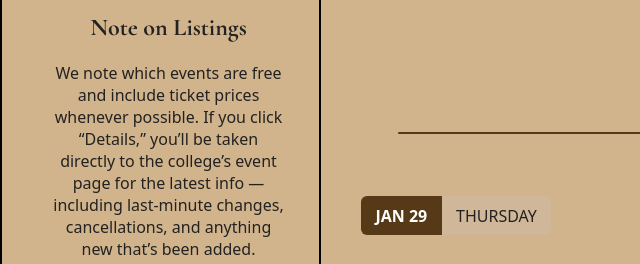
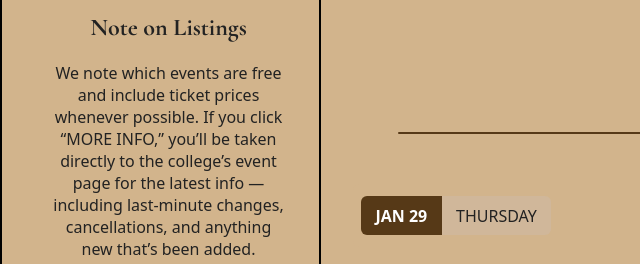
Before and after one commit to TAgeeTD/FiveCollegeFootlights, a website: page index.html in a window 1280 px wide. Shown: the part 769-1033 px from the top of the page, 0-640 px from the left. Drawn offline with nearby package versions, Linux system fonts and the light colour scheme.

Commit message:
Change 'Details' to 'MORE INFO' in sidebar text

```diff
--- a/index.html
+++ b/index.html
@@ -52,7 +52,7 @@
         <h2>Note on Listings</h2>
         <p class="sidebar-text">
           We note which events are free and include ticket prices whenever
-          possible. If you click “Details,” you’ll be taken directly to the
+          possible. If you click “MORE INFO,” you’ll be taken directly to the
           college’s event page for the latest info — including last-minute
           changes, cancellations, and anything new that’s been added.
         </p>
```
